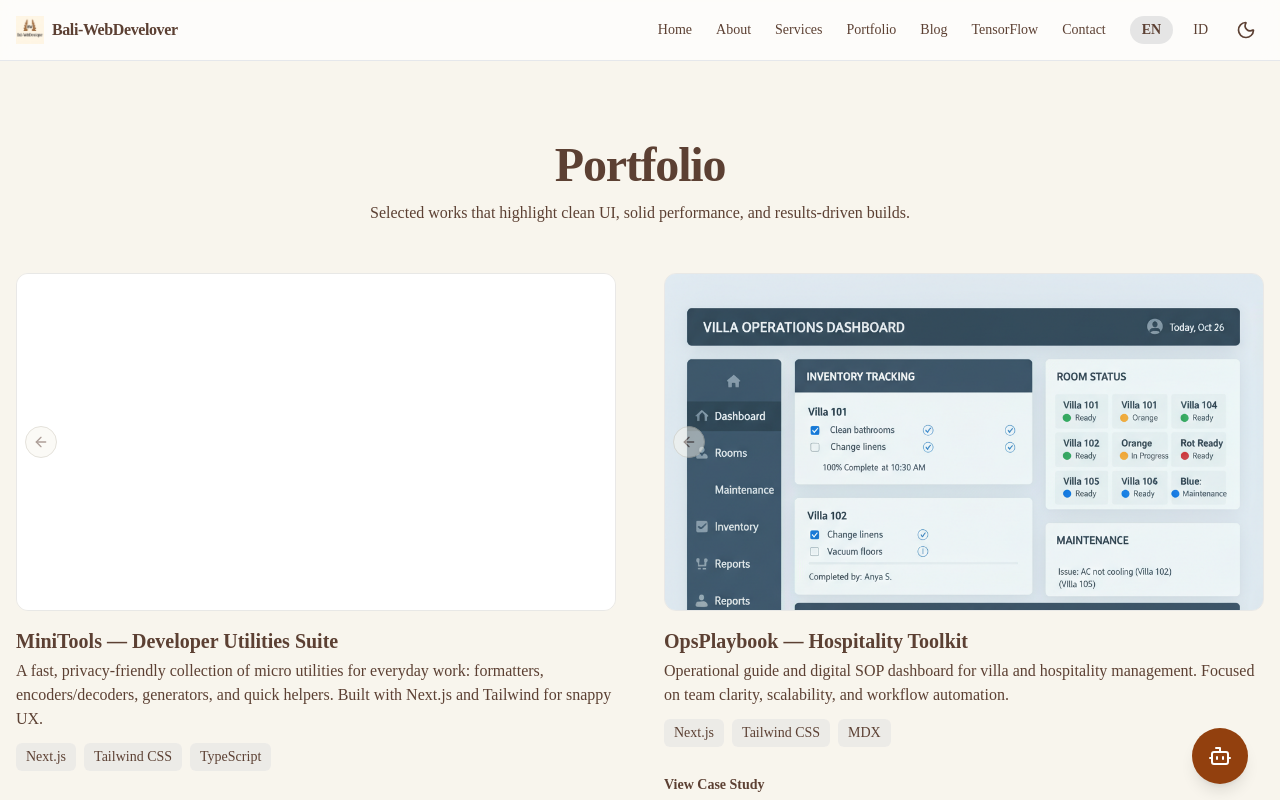
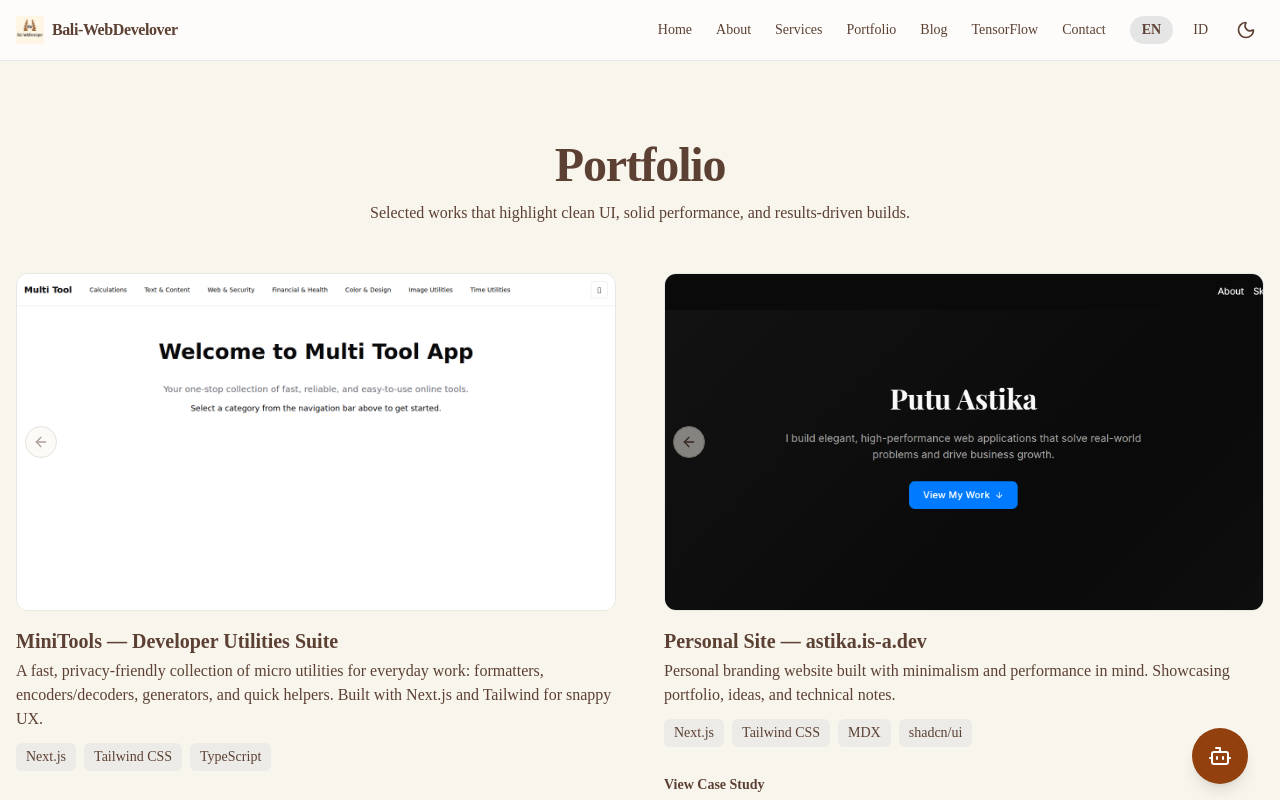
Before and after one commit to astika327-dev/Bali-webdevelover-SSR, a Next.js app: page /en/portfolio in a window 1280 px wide. Shown: the top 800 px of the page. Built offline with nearby package versions, Linux system fonts and the light colour scheme.

Commit message:
feat: Perbarui portofolio dan komentari opsplaybook
- Mengganti tangkapan layar untuk proyek minitools dengan yang baru.
- Mengomentari proyek opsplaybook dari halaman portofolio.

```diff
--- a/content/config.ts
+++ b/content/config.ts
@@ -56,18 +56,18 @@ export const portfolio = [
       '/screenshot/minitools-4.png'
     ]
   },
-  {
-    title: 'OpsPlaybook — Hospitality Toolkit',
-    description: 'Operational guide and digital SOP dashboard for villa and hospitality management. Focused on team clarity, scalability, and workflow automation.',
-    link: 'https://astika327-dev.github.io/opsplaybook-hospitality/',
-    stack: ['Next.js', 'Tailwind CSS', 'MDX'],
-    images: [
-      '/screenshot/opsplaybook-1.png',
-      '/screenshot/opsplaybook-2.png',
-      '/screenshot/opsplaybook-3.png',
-      '/screenshot/opsplaybook-4.png'
-    ]
-  },
+  // {
+  //   title: 'OpsPlaybook — Hospitality Toolkit',
+  //   description: 'Operational guide and digital SOP dashboard for villa and hospitality management. Focused on team clarity, scalability, and workflow automation.',
+  //   link: 'https://astika327-dev.github.io/opsplaybook-hospitality/',
+  //   stack: ['Next.js', 'Tailwind CSS', 'MDX'],
+  //   images: [
+  //     '/screenshot/opsplaybook-1.png',
+  //     '/screenshot/opsplaybook-2.png',
+  //     '/screenshot/opsplaybook-3.png',
+  //     '/screenshot/opsplaybook-4.png'
+  //   ]
+  // },
   {
     title: 'Personal Site — astika.is-a.dev',
     description: 'Personal branding website built with minimalism and performance in mind. Showcasing portfolio, ideas, and technical notes.',
```
Also changed, not shown: public/screenshot/minitools-1.png.
